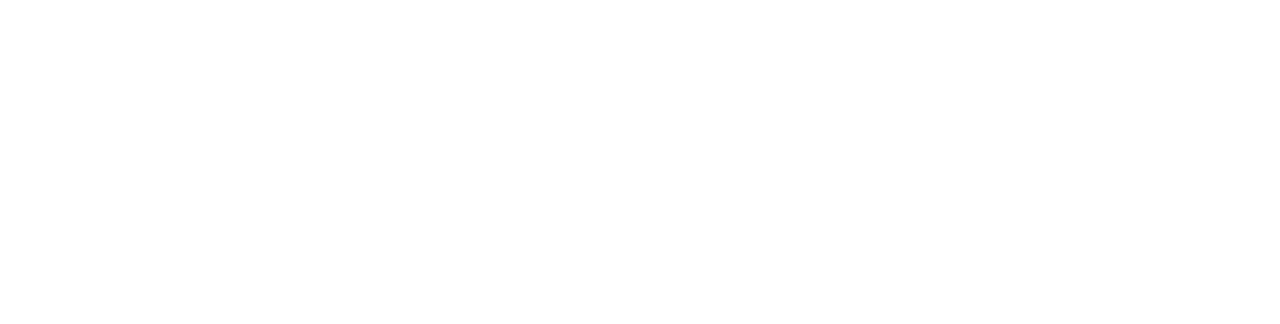
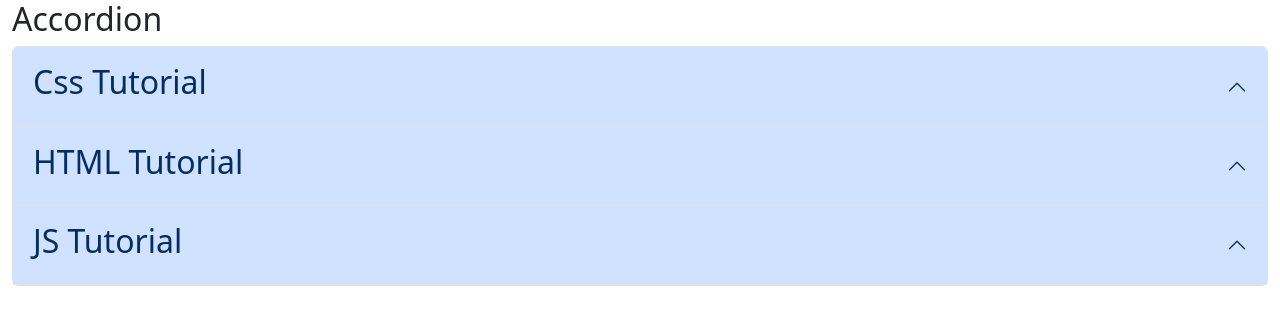
Before and after one commit to premprakashIT/Accordion_Assignment, a website: page public/index.html in a window 1280 px wide. Drawn offline with nearby package versions, Linux system fonts and the light colour scheme.

Commit message:
Assignment Completed

```diff
--- a/package.json
+++ b/package.json
@@ -10,6 +10,7 @@
   "license": "ISC",
   "dependencies": {
     "bootstrap": "^5.3.3",
-    "bootstrap-icons": "^1.11.3"
+    "bootstrap-icons": "^1.11.3",
+    "jQuery": "^1.7.4"
   }
 }
--- a/public/index.html
+++ b/public/index.html
@@ -2,13 +2,46 @@
 <html>
     <head>
         <title>Accordion Assignment</title>
-
+        <link rel="stylesheet" href="/node_modules/bootstrap-icons/font/bootstrap-icons.css">
+        <link rel="stylesheet" href="/node_modules/bootstrap/dist/css/bootstrap.css">
     </head>
     <body class="container-fluid">
-        <div>
+        <h2>Accordion</h2>
+        <div class="accordion" id="topics">
+            <div class="accordion-item">
+                <div class="accordion-header">
 
+                    <button class="accordion-button" data-bs-toggle="collapse" data-bs-target="#css"><h2>Css Tutorial</h2></button>
+                </div>
+                <div id="css" data-bs-parent="#topics" class="accordion-body accordion-collapse collapse">
+                    <p>This is Css Tutorial. In this tutorial we have learn about how work with css and how embeded css with html and by using ths course we go basic to advance so not confuse. All the things is important i will cover so no one question me about these type if you any doubt then contact our any where any time thank you.</p>
+                </div>
+            </div>
+            <div class="accordion-item">
+                <div class="accordion-header">
+                    <button class="accordion-button" data-bs-toggle="collapse" data-bs-target="#html">
+                        <h2>HTML Tutorial</h2>
+                    </button>
+                </div>
+                <div class="accordion-body accordion-collapse collapse" id="html" data-bs-parent="#topics">
+                    <p>This is HTML Tutorial Good Morning sir I am Prem prakash i belongs to bareilly UP and i had done my Education from bareilly in ther i complated bca from bareily colleg bareilly with 64 percent marks and after i geve the exam
+                        ctet the i got govt college to studyin in mca so i have commplated mca form mjpru bareilly. i have good knowledge about web development Frontend and backend both and i also have have good knowledge programming language c/c++, java, python , and i ma proficient in java to solve problme and algorithms and but i can do als implement code in c c++ python and incldue java and js also. I my college time in bca i complate two project on is mini project and one is major project and in my mca time i have complate 2 project At time of bca i have done mern stack course from ashok it and after recently in mca i have don full stack java with devops tool to deployemnt also that is my introduction thank you.
+                    </p>
+                </div>
+            </div>
+            <div class="accordion-item">
+                <div class="accordion-header">
+                    <button class="accordion-button" data-bs-toggle="collapse" data-bs-target="#js">
+                        <h2>JS Tutorial</h2>
+                    </button>
+                </div>
+                <div class="accordion-body accordion-collapse collapse" id="js" data-bs-parent="#topics">
+                    <p>Javascript is scripting language which is wiedly used in frontend web and backend devlopment with node js.</p>
+                </div>
+            </div>
         </div>
 
-
+        <script src="/node_modules/jQuery/lib/node-jquery.js"></script>
+        <script src="/node_modules/bootstrap/dist/js/bootstrap.bundle.js"></script>
     </body>
 </html>
```
Also changed, not shown: 1 other file.
